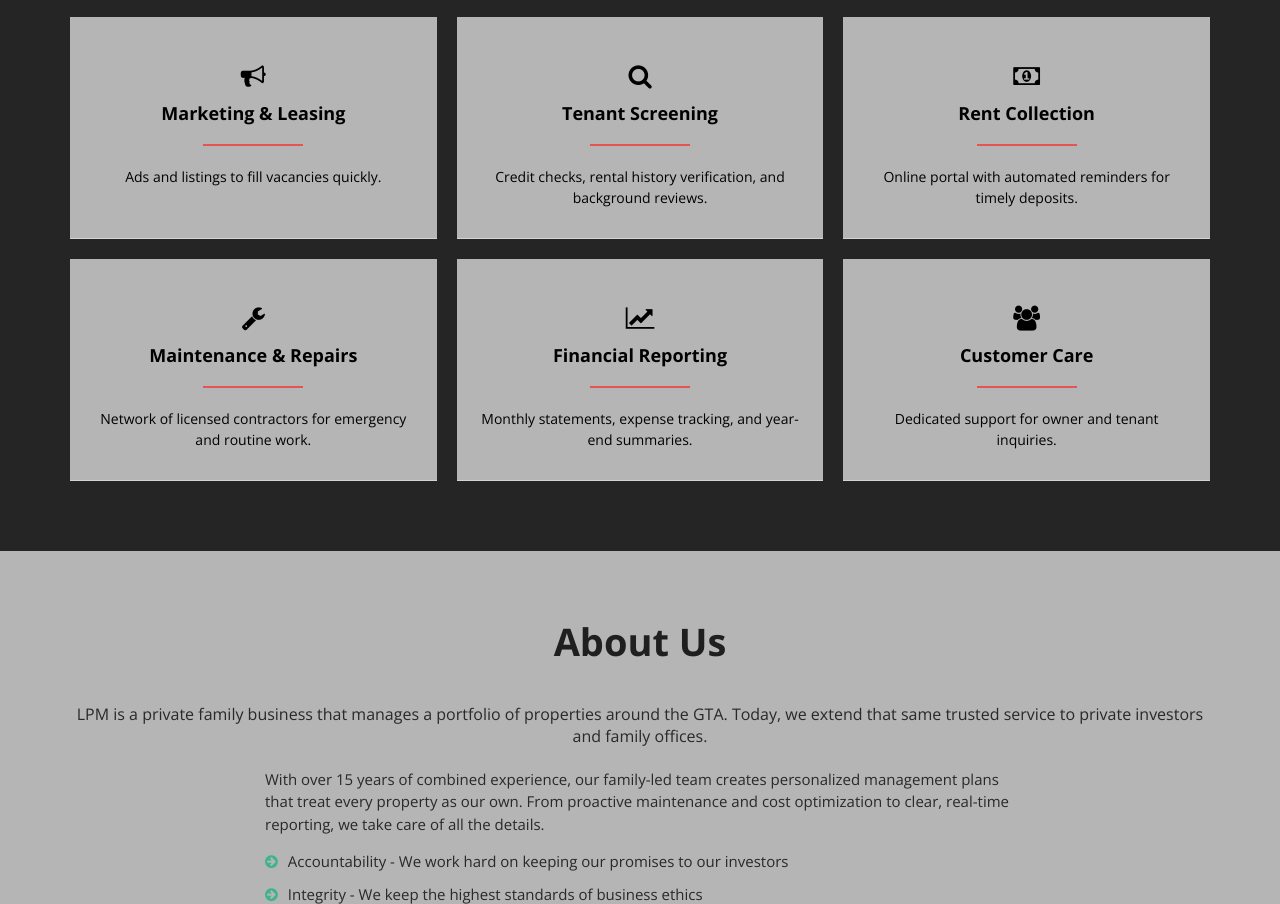
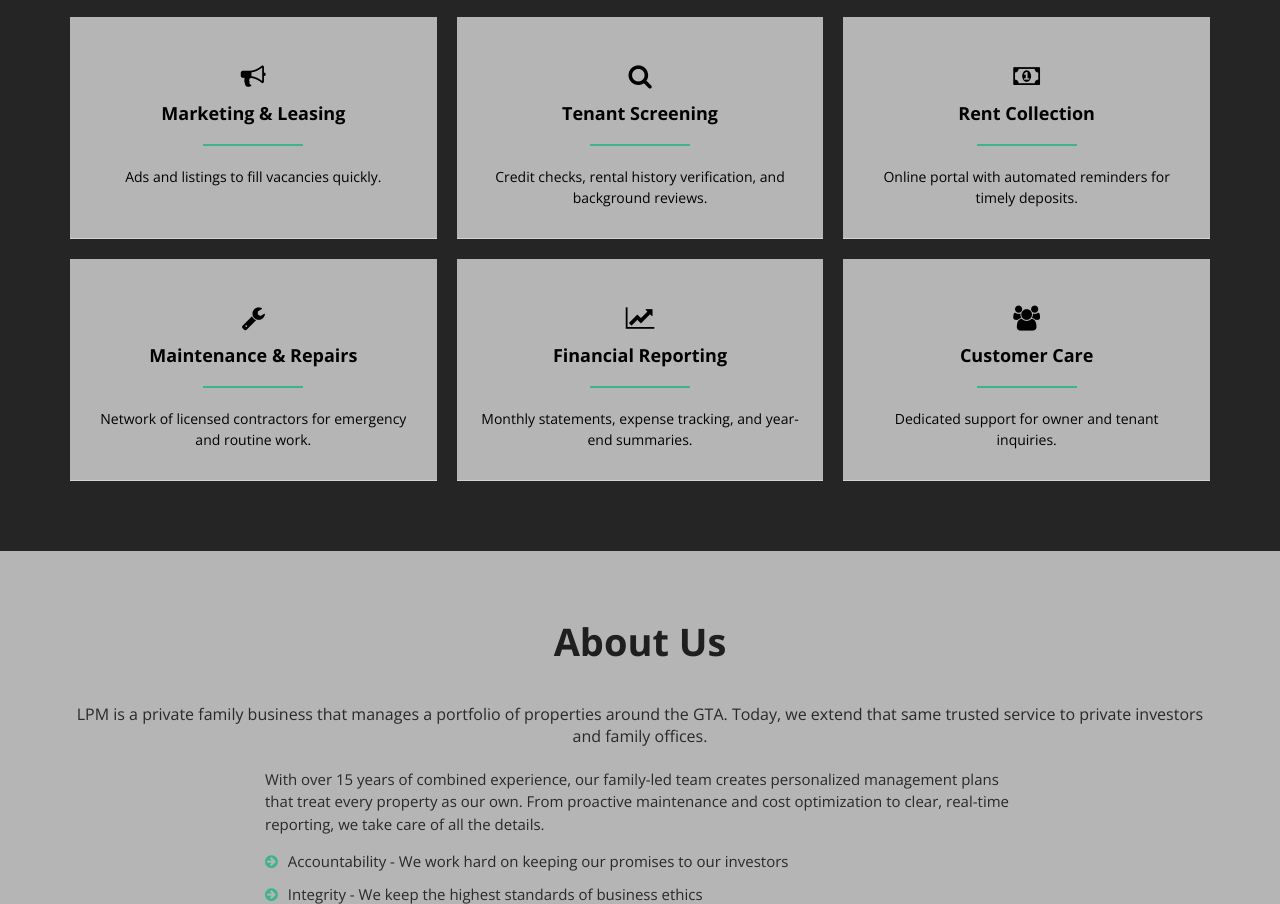
Before and after one commit to josephliao73/LPM, a plain HTML site: page index.html in a window 1280 px wide. Shown: the part 1080-1984 px from the top of the page. Drawn offline with nearby package versions, Linux system fonts and the light colour scheme.

```diff
--- a/css/style.css
+++ b/css/style.css
@@ -406,7 +406,7 @@
     width: 100px;
     height: 2px;
     margin: 20px auto 20px;
-    background: #E45454;
+    background: #3EB489;
 }
 .list-group-item {
     position: relative;
```
